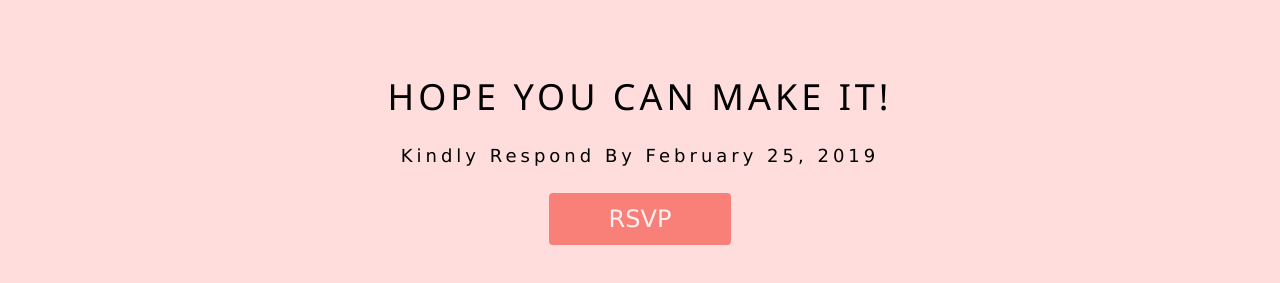
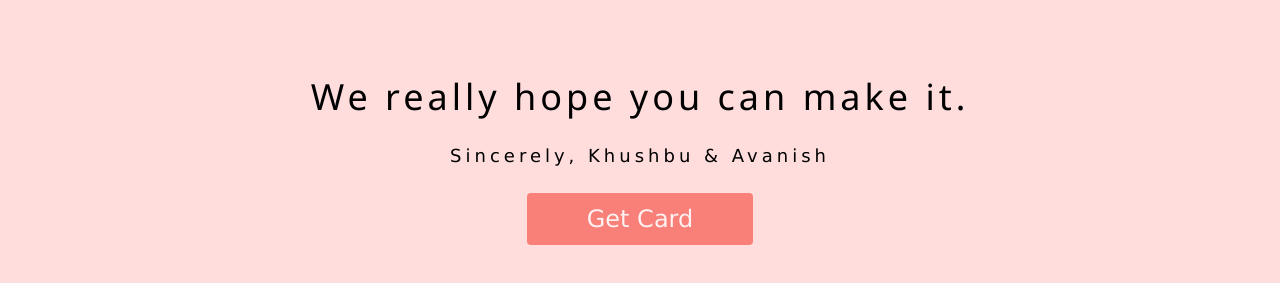
Before and after one commit to avanish-patel/InvitationCard, an Angular app: page / in a window 1280 px wide. Shown: the part 3072-3355 px from the top of the page. Built offline with nearby package versions, Linux system fonts and the light colour scheme.

Commit message:
Added button to download invitation and removed RSVP

```diff
--- a/src/app/app.component.css
+++ b/src/app/app.component.css
@@ -180,3 +180,7 @@ font-family: 'Dosis', sans-serif;
         padding-top: 40px;
     }
   }
+
+  a {
+      text-decoration: none;
+  }
--- a/src/app/app.component.html
+++ b/src/app/app.component.html
@@ -149,15 +149,17 @@
 </div>
 
 <section class="section w3-container w3-padding-64 w3-pale-red w3-center w3-wide" id="rsvp">
-    <h1 class="reveal1">HOPE YOU CAN MAKE IT!</h1>
-    <p class="w3-large reveal2">Kindly Respond By February 25, 2019</p>
+    <h1 class="reveal1">We really hope you can make it.</h1>
+    <p class="w3-large reveal2">Sincerely, Khushbu & Avanish</p>
     <p class="w3-xlarge reveal3">
-      <button onclick="document.getElementById('id01').style.display='block'" class="w3-button w3-round w3-red w3-opacity w3-hover-opacity-off"
-        style="padding:8px 60px">RSVP</button>
+      <!-- <button onclick="document.getElementById('id01').style.display='block'" class="w3-button w3-round w3-red w3-opacity w3-hover-opacity-off"
+        style="padding:8px 60px">RSVP</button> -->
+      <button class="w3-button w3-round w3-red w3-opacity w3-hover-opacity-off"
+        style="padding:8px 60px"><a href="../assets/Invitation.pdf" download="invitation">Get Card</a></button>
     </p>
 </section>
 
-<div id="id01" class="w3-modal">
+<!-- <div id="id01" class="w3-modal">
     <div class="w3-modal-content w3-card-4 w3-animate-zoom" style="padding:32px;max-width:600px">
       <div class="w3-container w3-white w3-center center-font">
         <h1 class="w3-wide">CAN YOU COME?</h1>
@@ -178,4 +180,4 @@
         </div>
       </div>
     </div>
-  </div>
+  </div> -->
```
Also changed, not shown: 1 other file (tests, documents, lock files or other folders).
